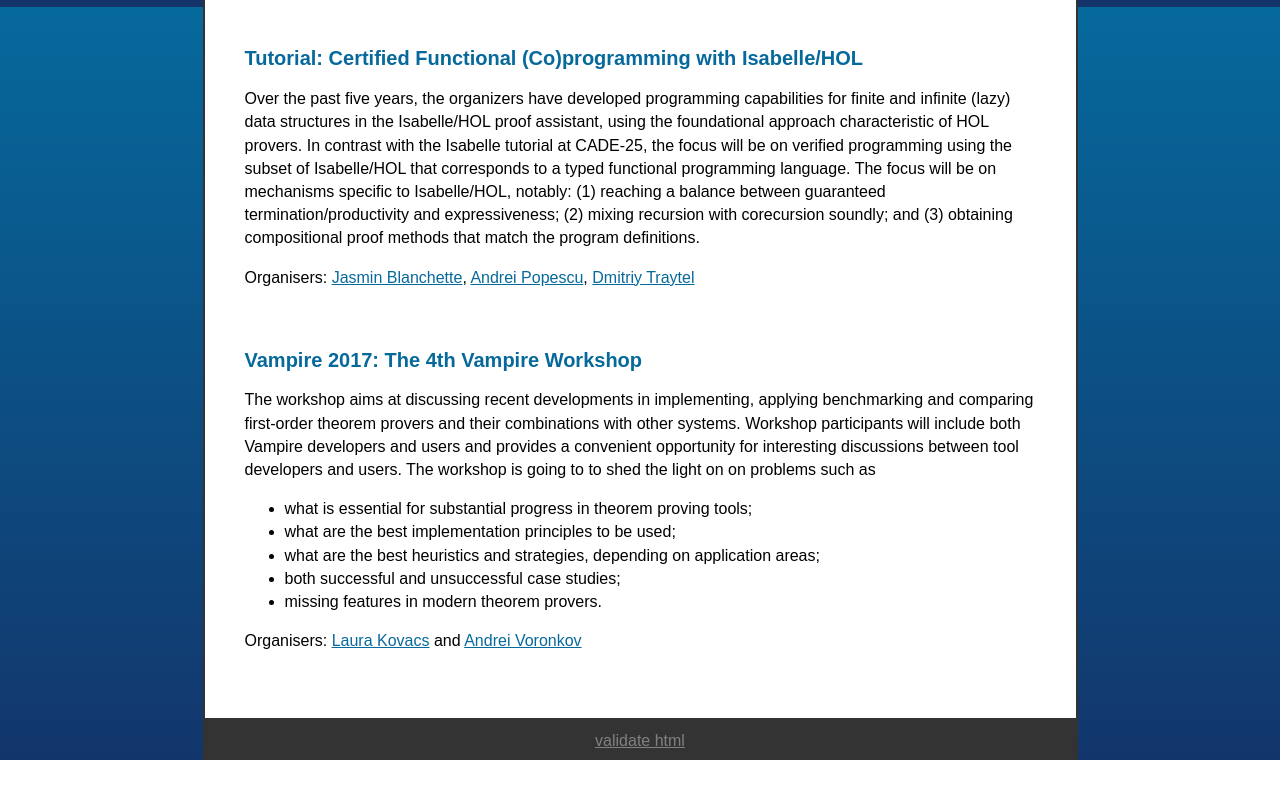
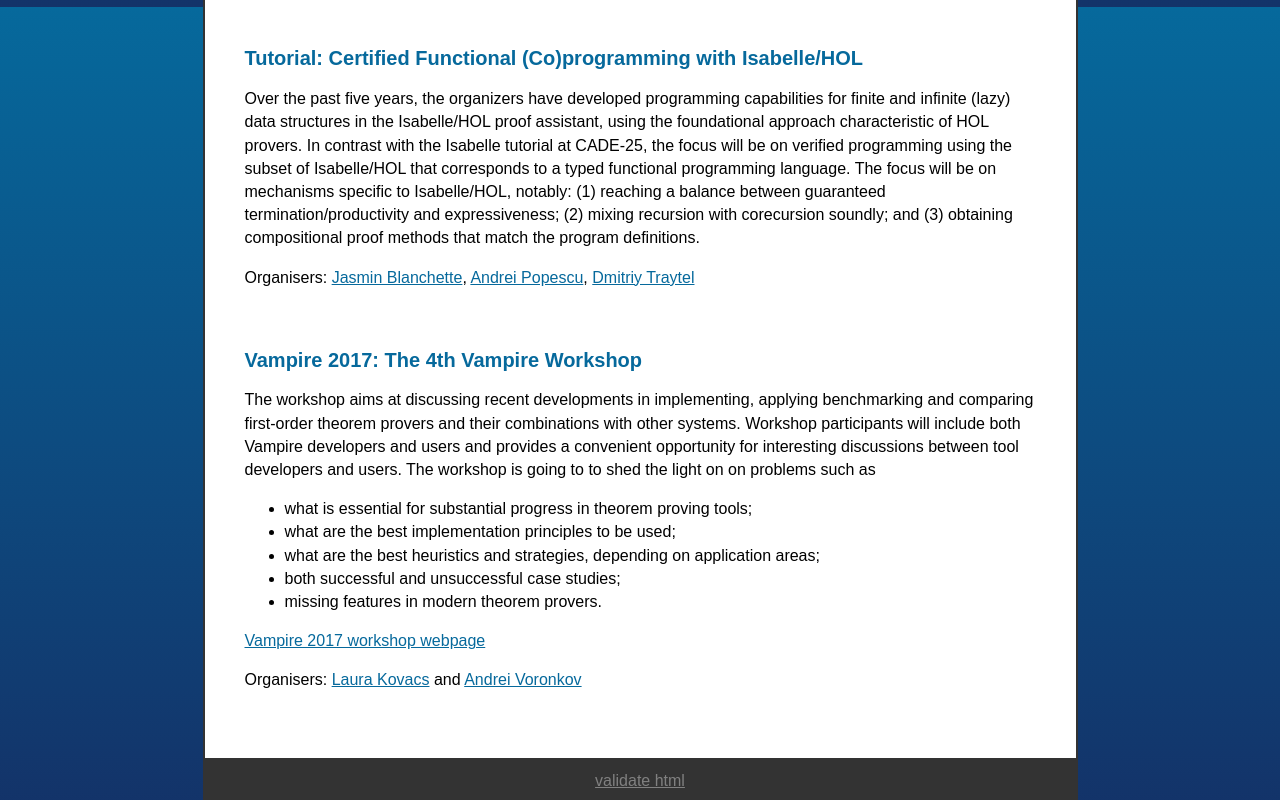
Before and after one commit to myreen/cade26, a plain HTML site: page workshops.html in a window 1280 px wide. Shown: the part 2393-3193 px from the top of the page. Before the commit the page ends 3153 px from the top, so only its background shows below. Drawn offline with Linux system fonts and the light colour scheme.

Commit message:
Add link to Vampire workshop webpage

```diff
--- a/workshops.html
+++ b/workshops.html
@@ -189,6 +189,9 @@ users. The workshop is going to to shed the light on on problems such as</p>
 <li>missing features in modern theorem provers.</li>
 </ul>
 
+<p><a href="http://easychair.org/smart-program/Vampire17/">Vampire
+2017 workshop webpage</a></p>
+
 <p>Organisers:
 <a href="http://forsyte.at/people/kovacs/">Laura Kovacs</a> and
 <a href="http://voronkov.com/">Andrei Voronkov</a></p>
```
Also changed, not shown: workshops.txt.
